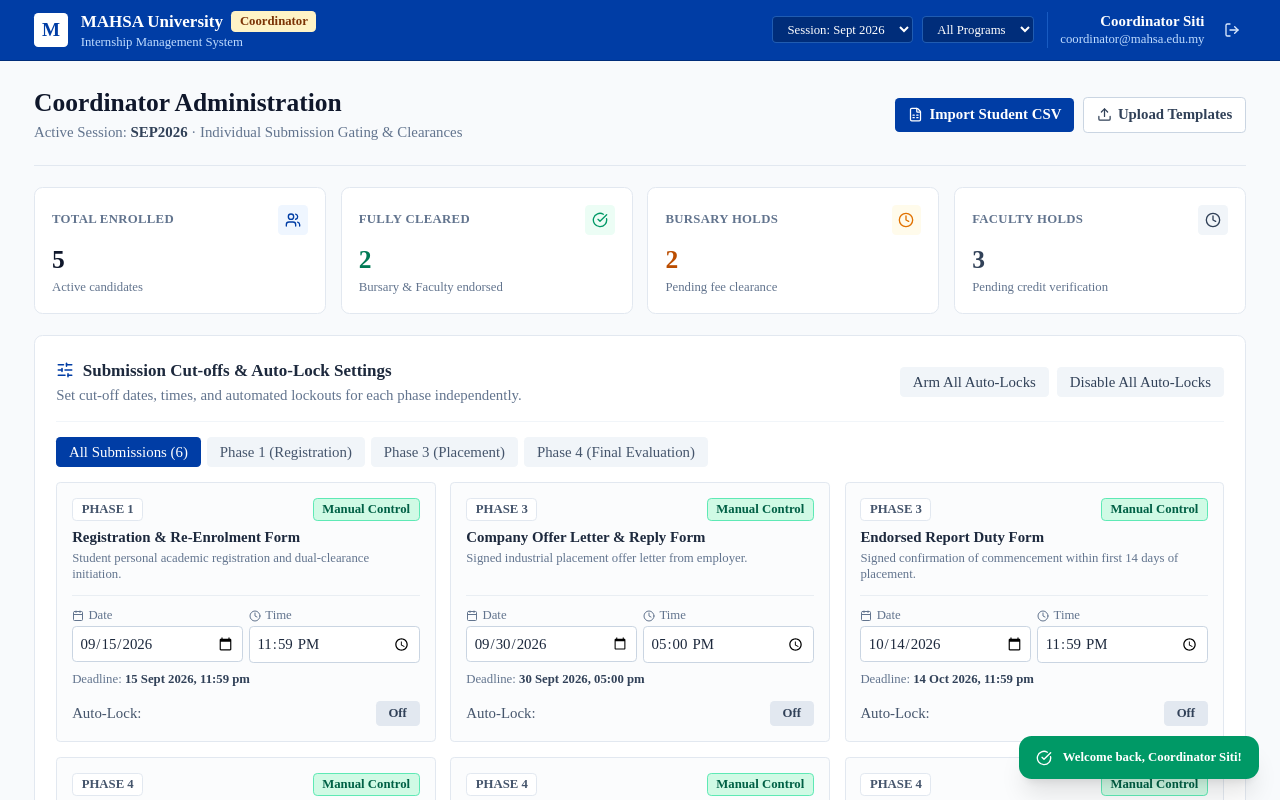
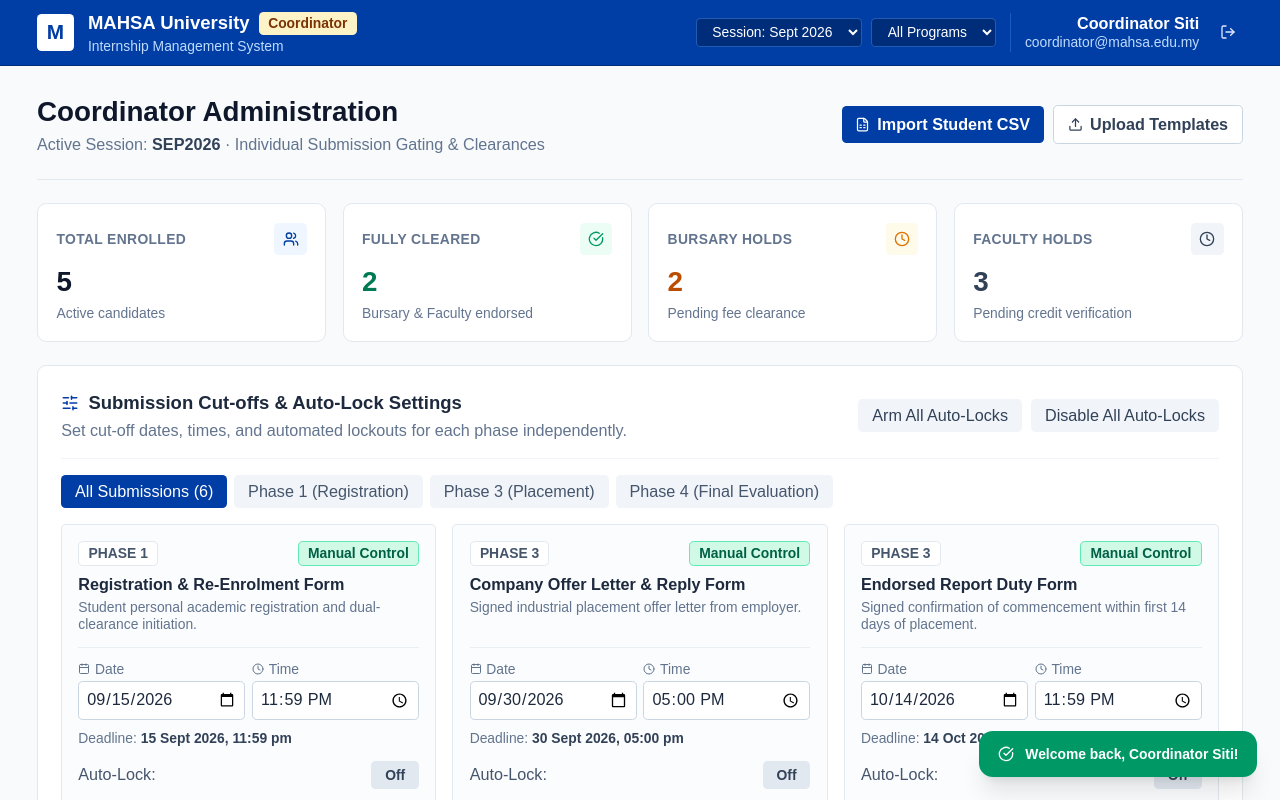
Before and after one commit to Kiddodo/mockupsystemMAHSA, a React (Vite) app: page / in a window 1280 px wide. Both pictures are taken after a click on the button "Sign In". Shown: the top 800 px of the page. Built offline with nearby package versions, Linux system fonts and the light colour scheme.

Commit message:
Remove hardcoded Nunito override in App.jsx and apply Arial with upscaled root sizing

```diff
--- a/src/App.jsx
+++ b/src/App.jsx
@@ -11,7 +11,7 @@ export function App() {
   const { currentUser, toast } = useApp();
 
   return (
-    <div className="min-h-screen bg-slate-50 flex flex-col font-['Nunito'] text-slate-800">
+    <div className="min-h-screen bg-slate-50 flex flex-col text-slate-800">
       {currentUser ? (
         <>
           <Navbar />
--- a/src/index.css
+++ b/src/index.css
@@ -1,7 +1,24 @@
 @import "tailwindcss";
 
+@theme {
+  --font-sans: Arial, Helvetica, sans-serif;
+  --default-font-family: Arial, Helvetica, sans-serif;
+}
+
+*, ::before, ::after {
+  font-family: Arial, Helvetica, sans-serif;
+}
+
+code, kbd, samp, pre, .font-mono {
+  font-family: Consolas, Monaco, "Courier New", monospace !important;
+}
+
+input, button, select, textarea {
+  font-family: Arial, Helvetica, sans-serif;
+}
+
 :root {
-  font-size: 17px;
+  font-size: 18.5px;
   --mahsa-blue: #003DA5;
   --mahsa-blue-dark: #002a74;
   --mahsa-blue-light: #1a55c0;
@@ -9,7 +26,8 @@
 }
 
 html {
-  font-size: 17px;
+  font-size: 18.5px;
+  font-family: Arial, Helvetica, sans-serif;
 }
 
 body {
```
